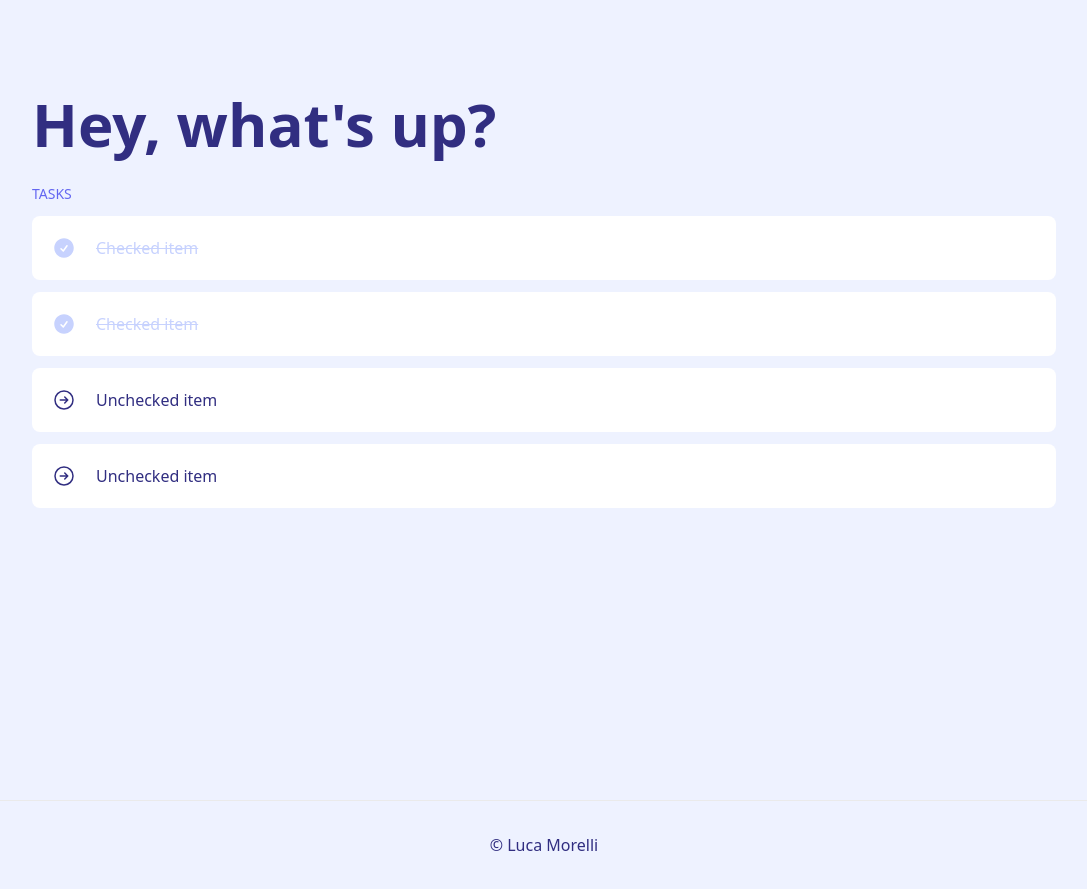
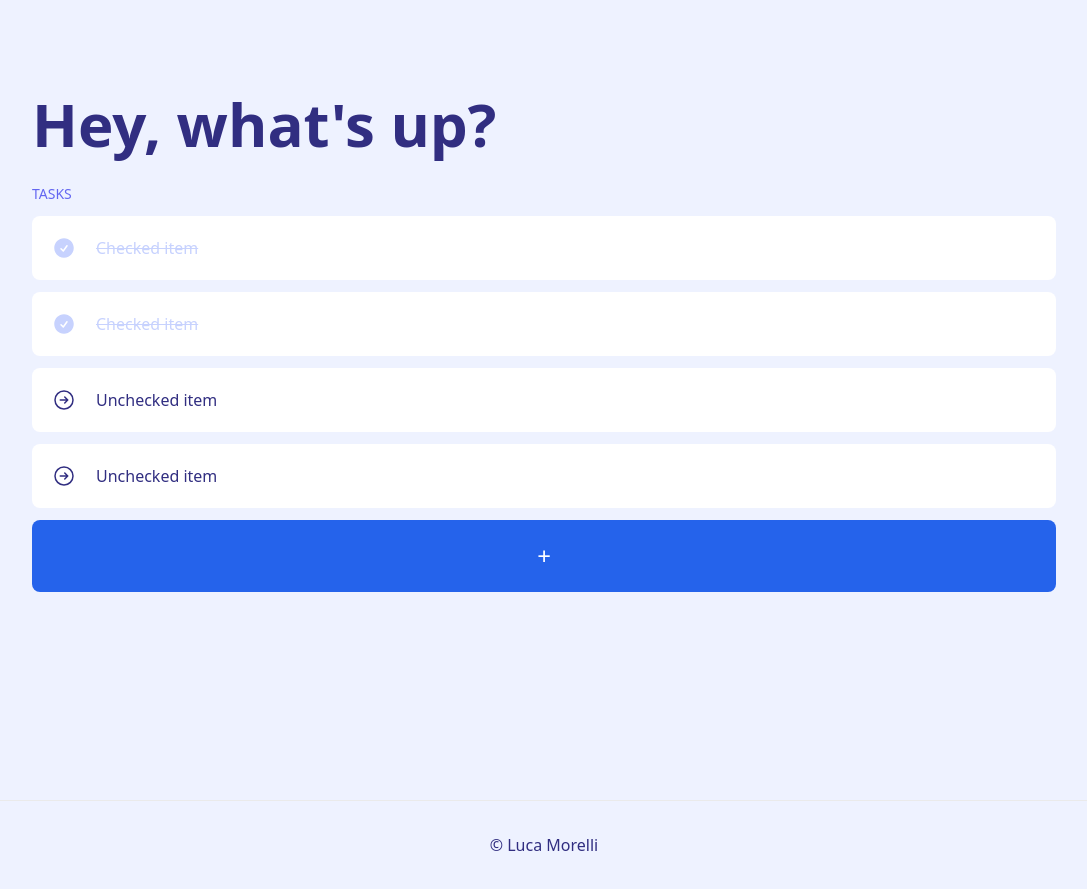
Before and after one commit to morels/todolist, a Next.js app: page / in a window 1280 px wide. Shown: the whole page, without its empty margins (96-1183 px from the left). Built offline with nearby package versions, Linux system fonts and the light colour scheme.

Commit message:
feat: add Button component

```diff
--- a/pages/index.tsx
+++ b/pages/index.tsx
@@ -1,6 +1,8 @@
+import { PlusIcon } from "@heroicons/react/24/outline";
 import clsx from "clsx";
 import Head from "next/head";
 import { useEffect } from "react";
+import { Button } from "../src/components/button";
 import { Item } from "../src/components/Item";
 import { List } from "../src/components/List";
 import { Title } from "../src/components/Title";
@@ -44,6 +46,7 @@ export default function Home() {
             />
           ))}
         </List>
+        <Button tabIndex={1}>+</Button>
       </main>
 
       <footer className={styles.footer}>&copy; Luca Morelli</footer>
--- /dev/null
+++ b/src/components/button/button.tsx
@@ -0,0 +1,20 @@
+import clsx from "clsx";
+import React from "react";
+
+type Props = React.ButtonHTMLAttributes<HTMLElement>;
+
+const Button = ({ onClick, children, ...attributes }: React.PropsWithChildren<Props>) => (
+  <a
+    className={clsx(
+      "p-5 w-100",
+      "rounded-lg bg-blue-600 hover:bg-blue-700 focus:bg-blue-700 active:bg-blue-800",
+      "cursor-pointer text-center text-white text-2xl"
+    )}
+    onClick={onClick}
+    {...attributes}
+  >
+    {children}
+  </a>
+);
+
+export { Button };
--- /dev/null
+++ b/src/components/button/index.ts
@@ -0,0 +1 @@
+export { Button } from "./button";
```
